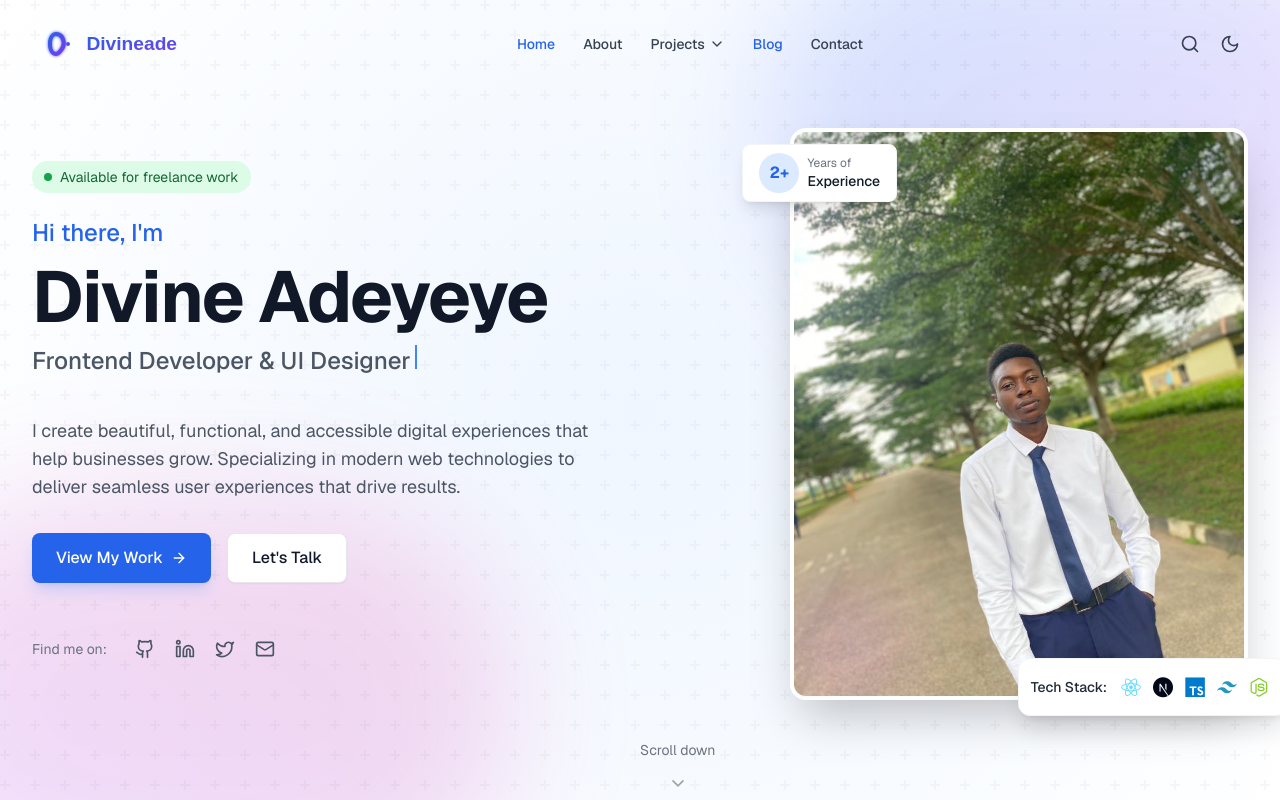
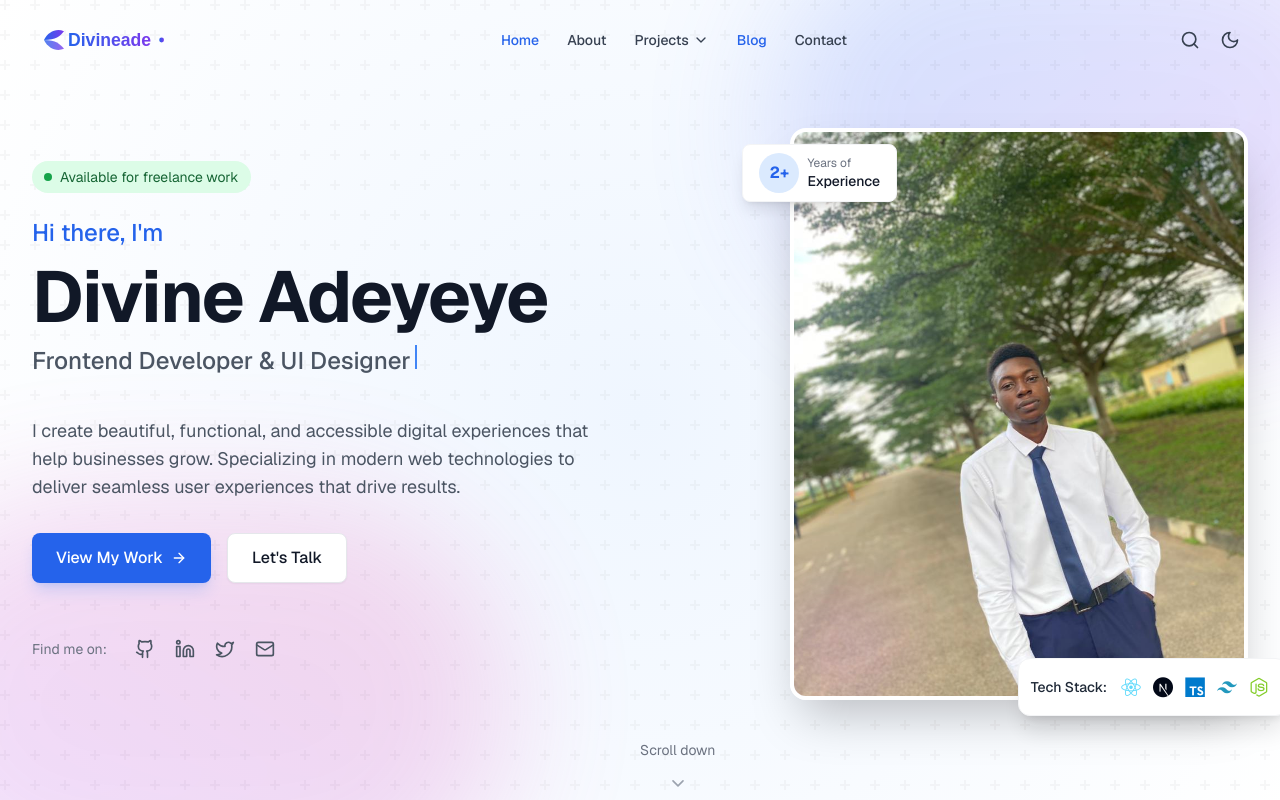
Before and after one commit to DivineAde/divineade-idan, a Next.js app: page / in a window 1280 px wide. Shown: the top 800 px of the page. Built offline with nearby package versions, Linux system fonts and the light colour scheme.

Commit message:
logo-new

```diff
--- a/components/Navigation.tsx
+++ b/components/Navigation.tsx
@@ -147,110 +147,67 @@ const Navigation = () => {
         <div className="max-w-7xl mx-auto px-4 sm:px-6 lg:px-8">
           <div className="flex items-center justify-between">
             {/* Logo */}
-            {/* Professional Logo */}
             <div className="flex-shrink-0">
               <Link
                 href="/"
                 className="flex items-center group"
                 aria-label="Homepage"
               >
-                <div className="relative h-12 w-44 flex items-center">
+                <div className="relative h-10 w-36">
                   <svg
-                    viewBox="0 0 200 60"
-                    className="w-full h-full"
+                    viewBox="0 0 180 50"
+                    className="w-full h-full fill-current group-hover:opacity-90 transition-opacity duration-300"
                     aria-hidden="true"
                   >
-                    {/* Gradient Definitions */}
+                    {/* Background shape */}
                     <defs>
                       <linearGradient
-                        id="logoMainGradient"
+                        id="logoGradient"
                         x1="0%"
                         y1="0%"
                         x2="100%"
-                        y2="100%"
+                        y2="0%"
                       >
-                        <stop offset="0%" stopColor="#2563eb" />
-                        <stop offset="100%" stopColor="#7c3aed" />
+                        <stop
+                          offset="0%"
+                          stopColor="#2563eb"
+                          className="transition-all duration-300 group-hover:stop-color-blue-500"
+                        />
+                        <stop
+                          offset="100%"
+                          stopColor="#7c3aed"
+                          className="transition-all duration-300 group-hover:stop-color-purple-500"
+                        />
                       </linearGradient>
-                      <linearGradient
-                        id="logoHoverGradient"
-                        x1="0%"
-                        y1="0%"
-                        x2="100%"
-                        y2="100%"
-                      >
-                        <stop offset="0%" stopColor="#3b82f6" />
-                        <stop offset="100%" stopColor="#8b5cf6" />
-                      </linearGradient>
-                      <filter
-                        id="glow"
-                        x="-20%"
-                        y="-20%"
-                        width="140%"
-                        height="140%"
-                      >
-                        <feGaussianBlur stdDeviation="2" result="blur" />
-                        <feComposite
-                          in="SourceGraphic"
-                          in2="blur"
-                          operator="over"
-                        />
-                      </filter>
-                      <clipPath id="textClip">
-                        <text
-                          x="58"
-                          y="38"
-                          fontFamily="Arial"
-                          fontSize="24"
-                          fontWeight="bold"
-                        >
-                          Divineade
-                        </text>
-                      </clipPath>
                     </defs>
 
-                    {/* Logo Icon */}
-                    <g className="group-hover:opacity-90 transition-all duration-300">
-                      {/* Abstract D shape */}
-                      <path
-                        d="M20,15 C15,15 10,20 10,30 C10,40 15,45 20,45 C25,45 28,40 30,37 C35,30 32,15 20,15 Z M20,20 C27,20 29,30 25,35 C23,38 21,40 20,40 C17,40 15,37 15,30 C15,23 17,20 20,20 Z"
-                        fill="url(#logoMainGradient)"
-                        className="group-hover:fill-[url(#logoHoverGradient)] transition-all duration-300"
-                        filter="url(#glow)"
-                      />
-
-                      {/* Decorative element */}
-                      <circle
-                        cx="35"
-                        cy="30"
-                        r="2.5"
-                        fill="url(#logoMainGradient)"
-                        className="group-hover:fill-[url(#logoHoverGradient)] transition-all duration-300"
-                      />
-                    </g>
-
-                    {/* Text with clip mask and gradient background */}
-                    <rect
-                      x="55"
-                      y="15"
-                      width="135"
-                      height="30"
-                      fill="url(#logoMainGradient)"
-                      clipPath="url(#textClip)"
-                      className="group-hover:fill-[url(#logoHoverGradient)] transition-all duration-300"
+                    {/* Abstract Wing/Arc Elements */}
+                    <path
+                      d="M15,25 C20,15 30,10 40,14 C35,20 30,25 15,25 Z"
+                      fill="url(#logoGradient)"
+                      className="transition-all duration-300"
+                    />
+                    <path
+                      d="M15,25 C20,35 30,40 40,36 C35,30 30,25 15,25 Z"
+                      fill="url(#logoGradient)"
+                      className="transition-all duration-300"
+                      opacity="0.8"
                     />
 
-                    {/* Decorative line under text */}
-                    <line
-                      x1="58"
-                      y1="42"
-                      x2="155"
-                      y2="42"
-                      stroke="url(#logoMainGradient)"
-                      strokeWidth="1.5"
-                      className="group-hover:stroke-[url(#logoHoverGradient)] transition-all duration-300"
-                      strokeDasharray="1,1"
-                    />
+                    {/* Text path */}
+                    <text
+                      x="45"
+                      y="32"
+                      fontFamily="sans-serif"
+                      fontSize="22"
+                      fontWeight="bold"
+                      fill="url(#logoGradient)"
+                    >
+                      Divineade
+                    </text>
+
+                    {/* Subtle dot */}
+                    <circle cx="162" cy="25" r="3" fill="url(#logoGradient)" />
                   </svg>
                 </div>
               </Link>
```
